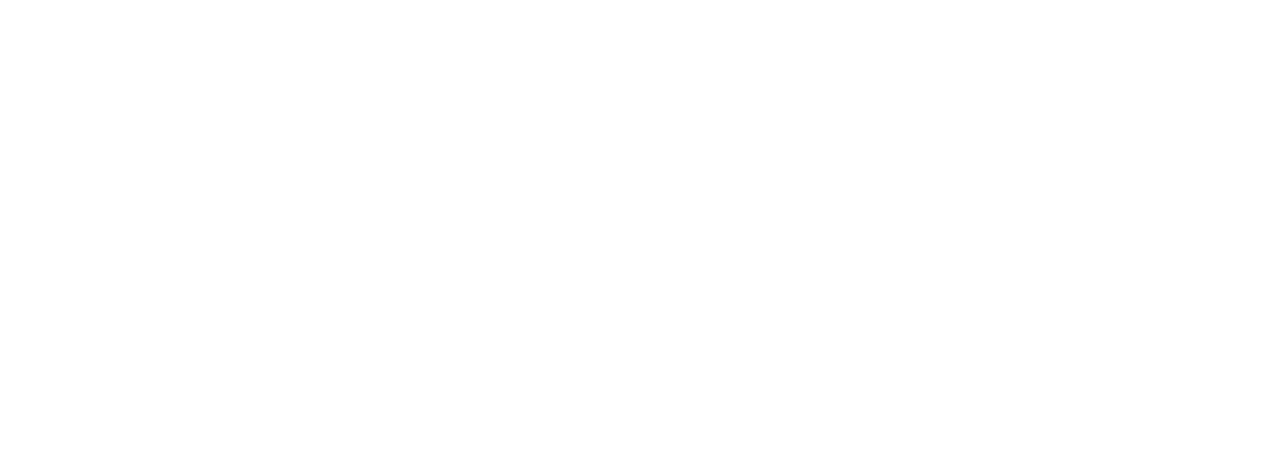
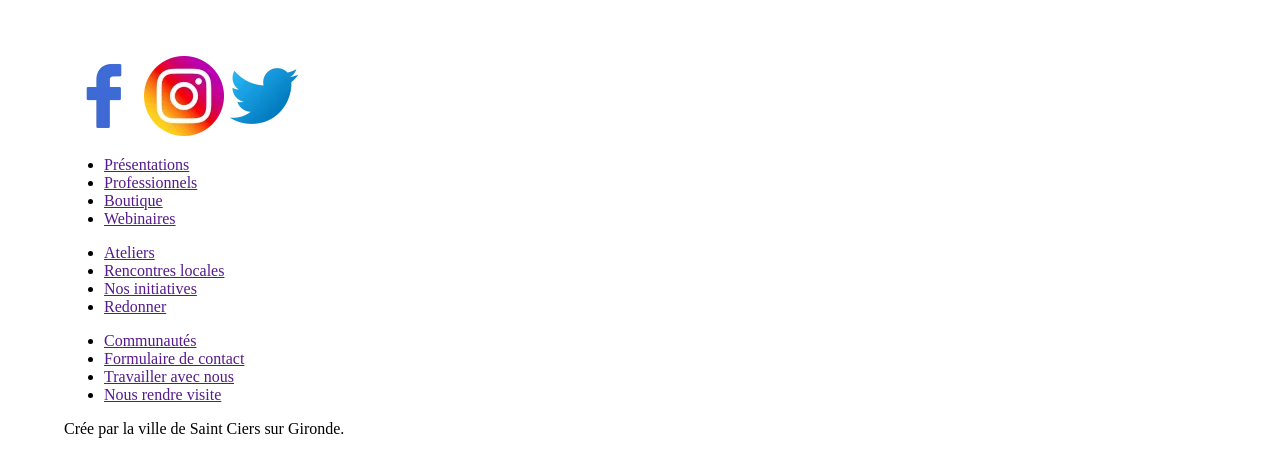
Before and after one commit to SerenaPounaud/ProjetFilRouge2025, an Angular app in the folder angular/: page / in a window 1280 px wide. Shown: the part 1924-2375 px from the top of the page. Before the commit the page ends 1119 px from the top, so only its background shows below. Built offline with nearby package versions, Linux system fonts and the light colour scheme.

Commit message:
Ajout chemin header, footer dans app

```diff
--- a/angular/src/app/app.html
+++ b/angular/src/app/app.html
@@ -1 +1,3 @@
+<app-header></app-header>
 <app-home></app-home>
+<app-footer></app-footer>
--- a/angular/src/app/app.ts
+++ b/angular/src/app/app.ts
@@ -1,10 +1,12 @@
 import { Component, signal } from '@angular/core';
 import { RouterOutlet } from '@angular/router';
 import { Home } from './components/home/home';
+import { Header } from './components/header/header';
+import { Footer } from './components/footer/footer';
 
 @Component({
   selector: 'app-root',
-  imports: [RouterOutlet, Home],
+  imports: [RouterOutlet, Home, Header, Footer],
   templateUrl: './app.html',
   styleUrl: './app.css'
 })
```
